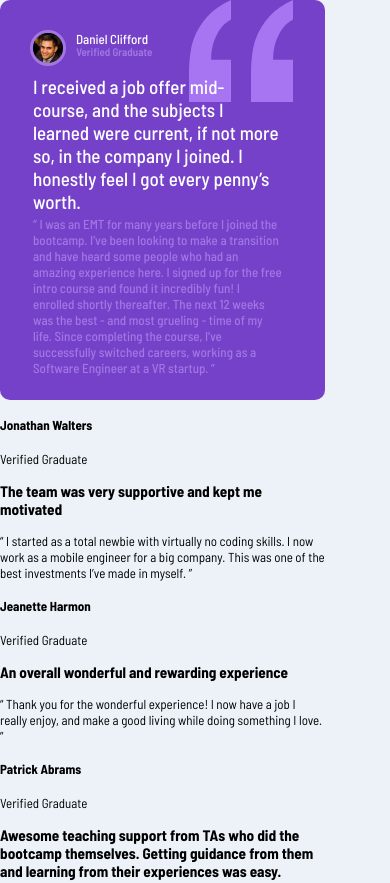
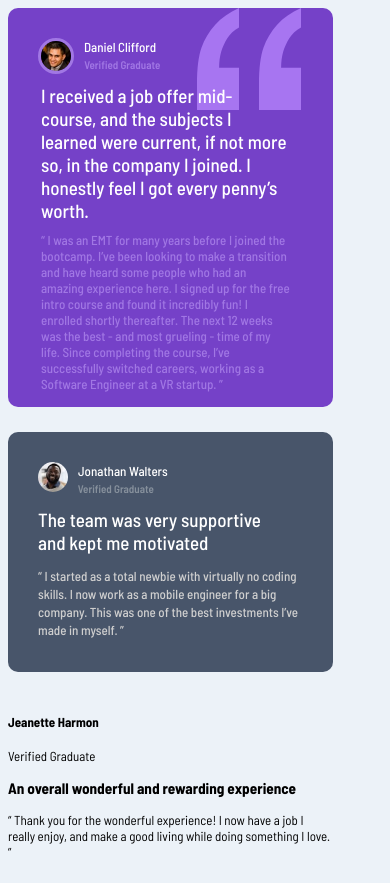
Before and after one commit to KasiaKaz14/grid-section, a plain HTML site: page index.html in a window 390 px wide. Shown: the top 883 px of the page. Drawn offline with Linux system fonts and the light colour scheme.

Commit message:
second section mobile done

```diff
--- a/index.html
+++ b/index.html
@@ -48,11 +48,18 @@
           a Software Engineer at a VR startup. ”
         </p>
       </section>
-      <section>
-        <h4>Jonathan Walters</h4>
-        <p>Verified Graduate</p>
-        <h3>The team was very supportive and kept me motivated</h3>
-        <p>
+      <section class="second-grid-section">
+        <img
+          class="second-section-img"
+          src="./images/image-jonathan.jpg"
+          alt="Jonathan Image"
+        />
+        <h4 class="second-section-name">Jonathan Walters</h4>
+        <p class="verified-second">Verified Graduate</p>
+        <h3 class="second-comment">
+          The team was very supportive and kept me motivated
+        </h3>
+        <p class="second-comment-desc">
           “ I started as a total newbie with virtually no coding skills. I now
           work as a mobile engineer for a big company. This was one of the best
           investments I’ve made in myself. ”
--- a/styles.css
+++ b/styles.css
@@ -2,8 +2,9 @@
   --background-color: hsl(210, 46%, 95%);
   --first-section-color: hsl(263, 55%, 52%);
   --main-font-color: hsl(0, 0%, 100%);
-  --color: hsl(217, 19%, 35%);
+  --second-section-color: hsl(217, 19%, 35%);
   --main-desc-font: hsl(219, 29%, 14%);
+  --paragraph-nd: hsl(0, 0%, 81%);
   --font-size: 13px;
   --font-family: "Barlow Semi Condensed", sans-serif;
   --font-weight-light: 500;
@@ -14,16 +15,16 @@ body {
   background-color: var(--background-color);
   font-family: var(--font-family);
   font-size: var(--font-size);
-  margin: 0;
 }
 
 .main-section {
   width: 325px;
+  display: grid;
+  gap: 25px;
 }
 
 .first-grid-section {
   width: 325px;
-  height: 400px;
   background-image: url(./images/bg-pattern-quotation.svg);
   background-repeat: no-repeat;
   background-size: 104px 102px;
@@ -34,6 +35,9 @@ body {
   flex-direction: row;
   flex-wrap: wrap;
   gap: 10px;
+  margin: 0;
+  padding: 0;
+  padding-bottom: 15px;
 }
 
 .first-section-img {
@@ -47,17 +51,21 @@ body {
   height: 30px;
 }
 
-.first-section-name {
+.first-section-name,
+.second-section-name {
   font-weight: var(--font-weight-light);
   color: var(--main-font-color);
   margin: 0;
   margin-top: 31px;
+  font-size: 13px;
 }
 
 .verified-first {
   color: hsl(263, 67%, 68%);
   font-weight: var(--font-weight-bold);
   margin: 0;
+  padding: 0;
+  padding-top: 5px;
   margin-top: 45px;
   margin-left: -82px;
   font-size: 11px;
@@ -70,15 +78,66 @@ body {
   margin: 0 auto;
   margin-left: 33px;
   width: 246px;
-  position: absolute;
-  top: 75px;
 }
 
 .first-comment-desc {
   color: hsl(263, 67%, 68%);
   font-weight: var(--font-weight-light);
   margin: 0;
-  margin-top: 115px;
-  margin-left: 33px;
+  padding: 0;
+  padding-left: 33px;
   width: 250px;
 }
+
+.second-grid-section {
+  width: 325px;
+  height: 240px;
+  background-color: var(--second-section-color);
+  border-radius: 10px;
+  display: flex;
+  flex-direction: row;
+  flex-wrap: wrap;
+  gap: 10px;
+}
+
+.second-section-img {
+  border-radius: 50%;
+  margin: 0;
+  padding: 0;
+  margin-top: 30px;
+  margin-left: 30px;
+  width: 30px;
+  height: 30px;
+}
+
+.verified-second {
+  color: hsl(214, 10%, 57%);
+  font-weight: var(--font-weight-bold);
+  margin: 0;
+  padding: 0;
+  padding-top: 5px;
+  margin-top: 45px;
+  margin-left: -100px;
+  font-size: 11px;
+}
+
+.second-comment {
+  color: var(--main-font-color);
+  font-weight: var(--font-weight-light);
+  font-size: 19px;
+  margin: 0 auto;
+  padding: 0;
+  margin-left: 30px;
+  width: 246px;
+}
+
+.second-comment-desc {
+  color: var(--paragraph-nd);
+  font-weight: var(--font-weight-light);
+  margin: 0;
+  padding: 0;
+  margin-left: 30px;
+  margin-bottom: 30px;
+  width: 265px;
+  line-height: 1.4;
+}
```
